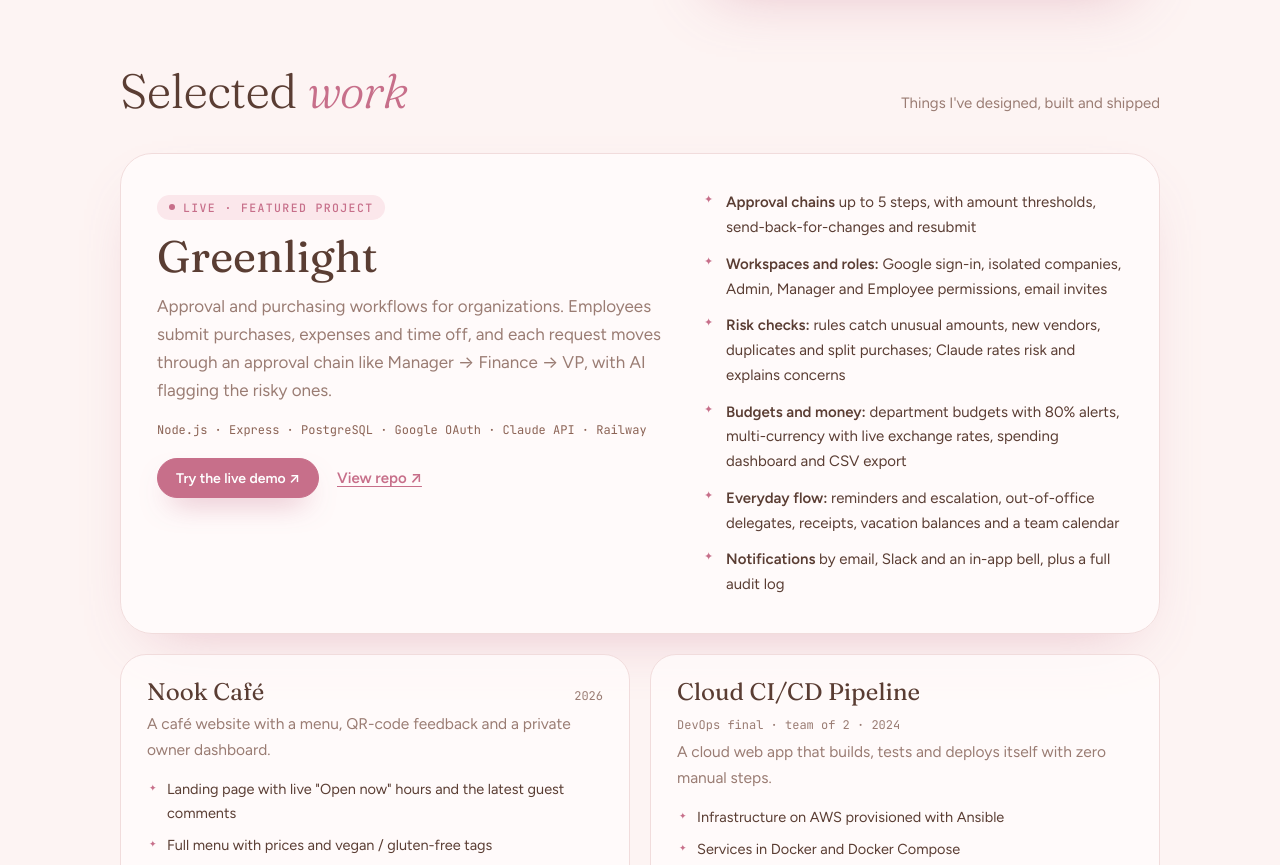
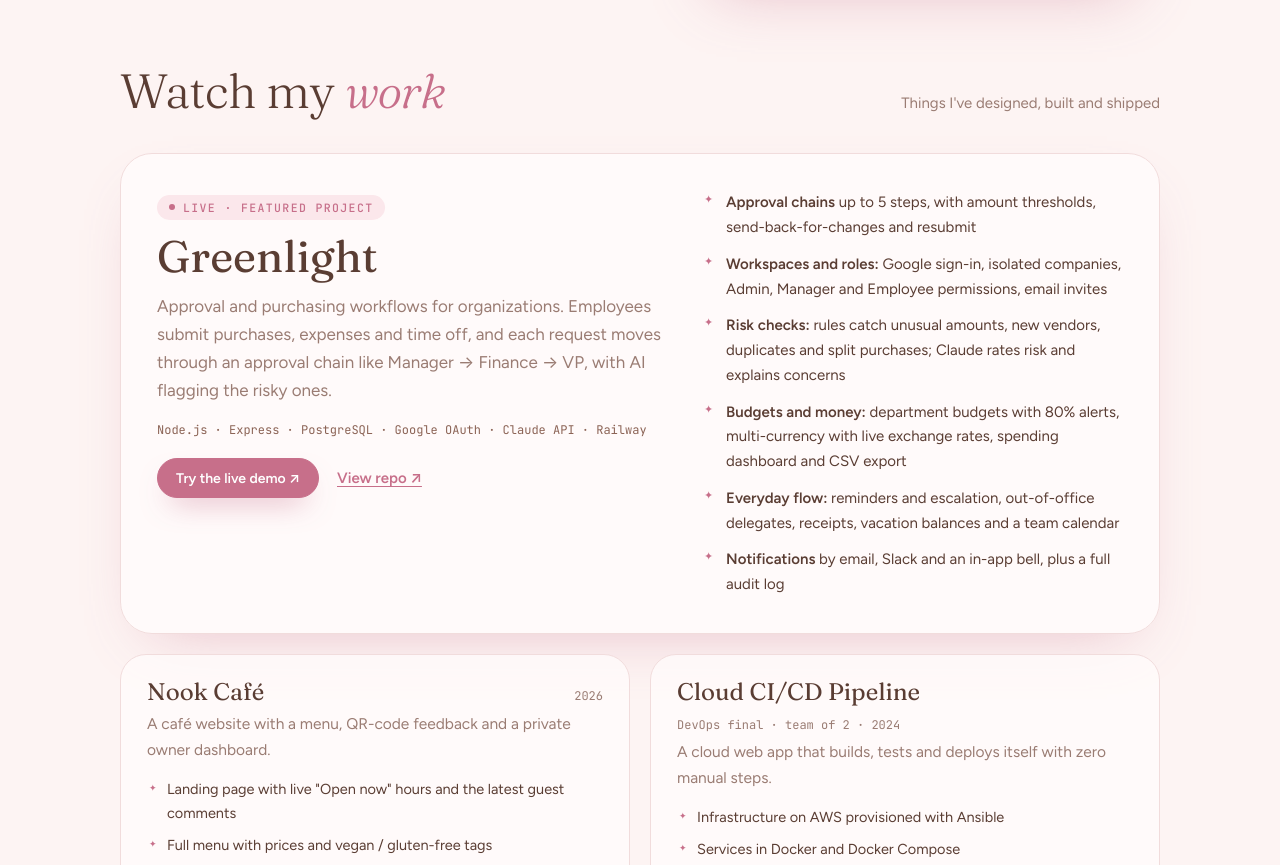
Before and after one commit to avitalde13/portfolio, a plain HTML site: page index.html in a window 1280 px wide. Shown: the part 925-1790 px from the top of the page. Drawn offline with Linux system fonts and the light colour scheme.

Commit message:
Rename Selected work to Watch my work
Co-Authored-By: Claude Opus 5.5 <noreply@anthropic.com>

```diff
--- a/index.html
+++ b/index.html
@@ -309,7 +309,7 @@ footer { padding-block: 40px 48px; font: 12px var(--f-mono); color: var(--muted)
 
   <section id="work">
     <div class="sec-title">
-      <h2>Selected <em>work</em></h2>
+      <h2>Watch my <em>work</em></h2>
       <p>Things I've designed, built and shipped</p>
     </div>
 
```
